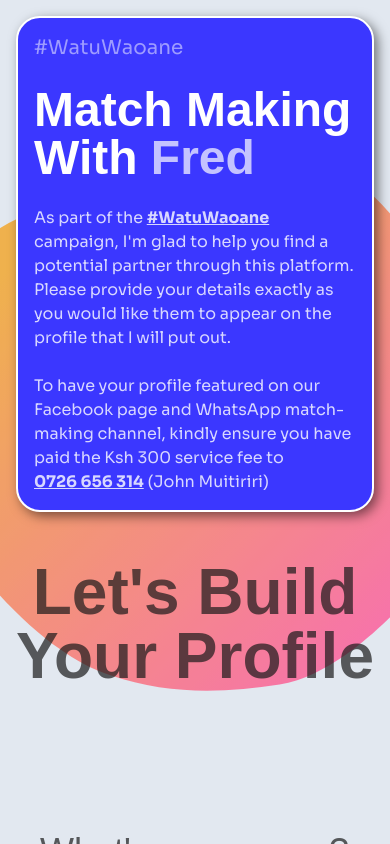
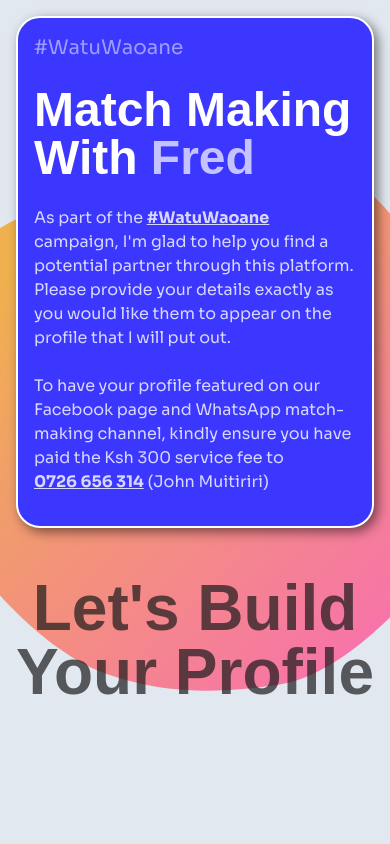
Before and after one commit to KigoJomo/matchmaking, a Next.js app: page / in a window 390 px wide. Built offline with nearby package versions, Linux system fonts and the light colour scheme; a web font is replaced by a local one.

Commit message:
Refactor styles and dependencies: Update form component layout in Landing.js

```diff
--- a/app/components/Landing.js
+++ b/app/components/Landing.js
@@ -9,7 +9,7 @@ const Landing = () => {
         <MyLottie />
       </div>
 
-      <div className="w-full md:w-1/3 md:h-full p-4 md:p-4 border-2 border-background rounded-3xl text-background bg-primary custom-shadow  flex flex-col justify-center gap-6 md:gap-12 relative">
+      <div className="w-full md:w-1/3 md:h-full p-4 pb-8 md:p-4 border-2 border-background rounded-3xl text-background bg-primary custom-shadow  flex flex-col justify-center gap-6 md:gap-12 relative">
         <p className="md:absolute top-12 text-xl opacity-50 sora -rotate-0">
           #WatuWaoane
         </p>
```
